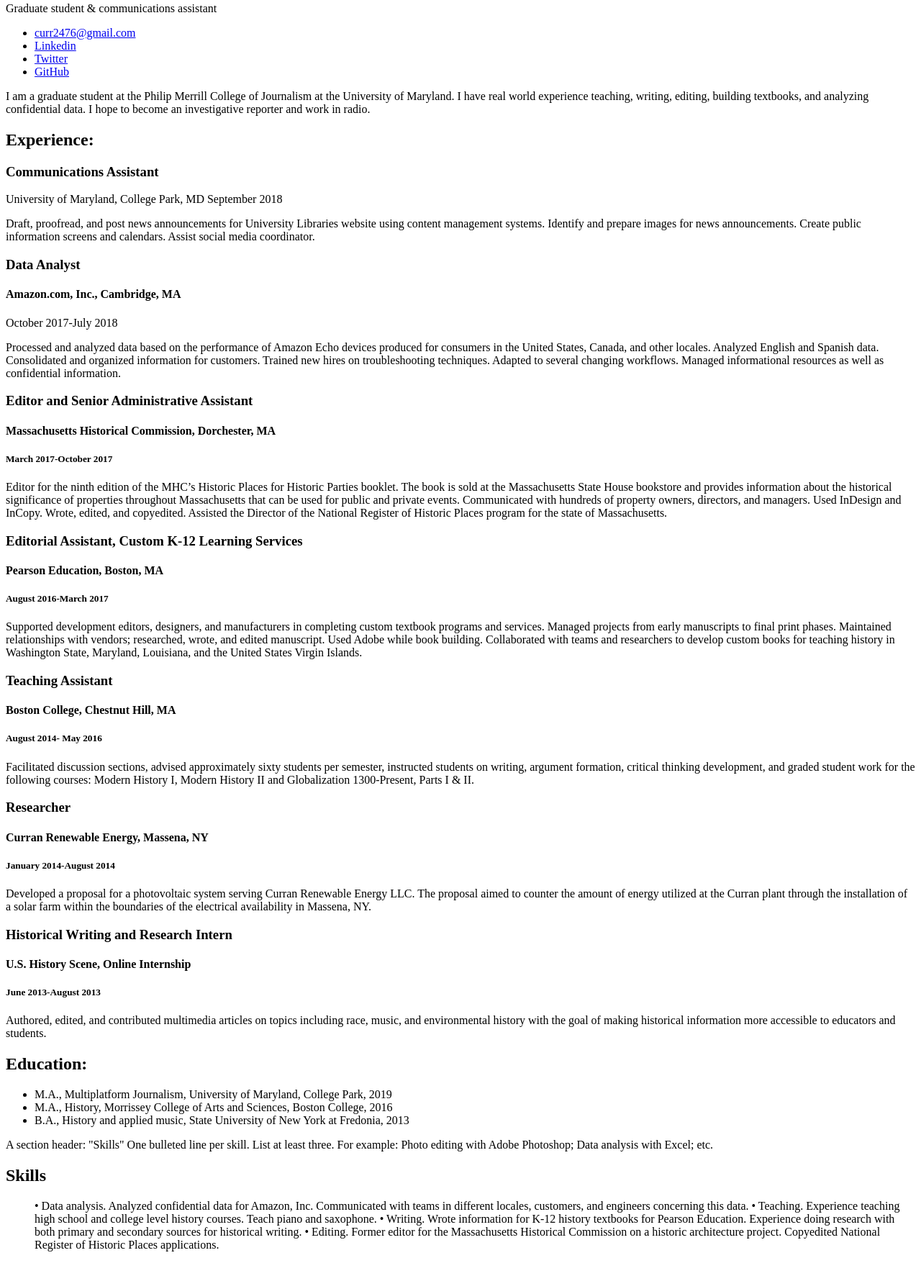
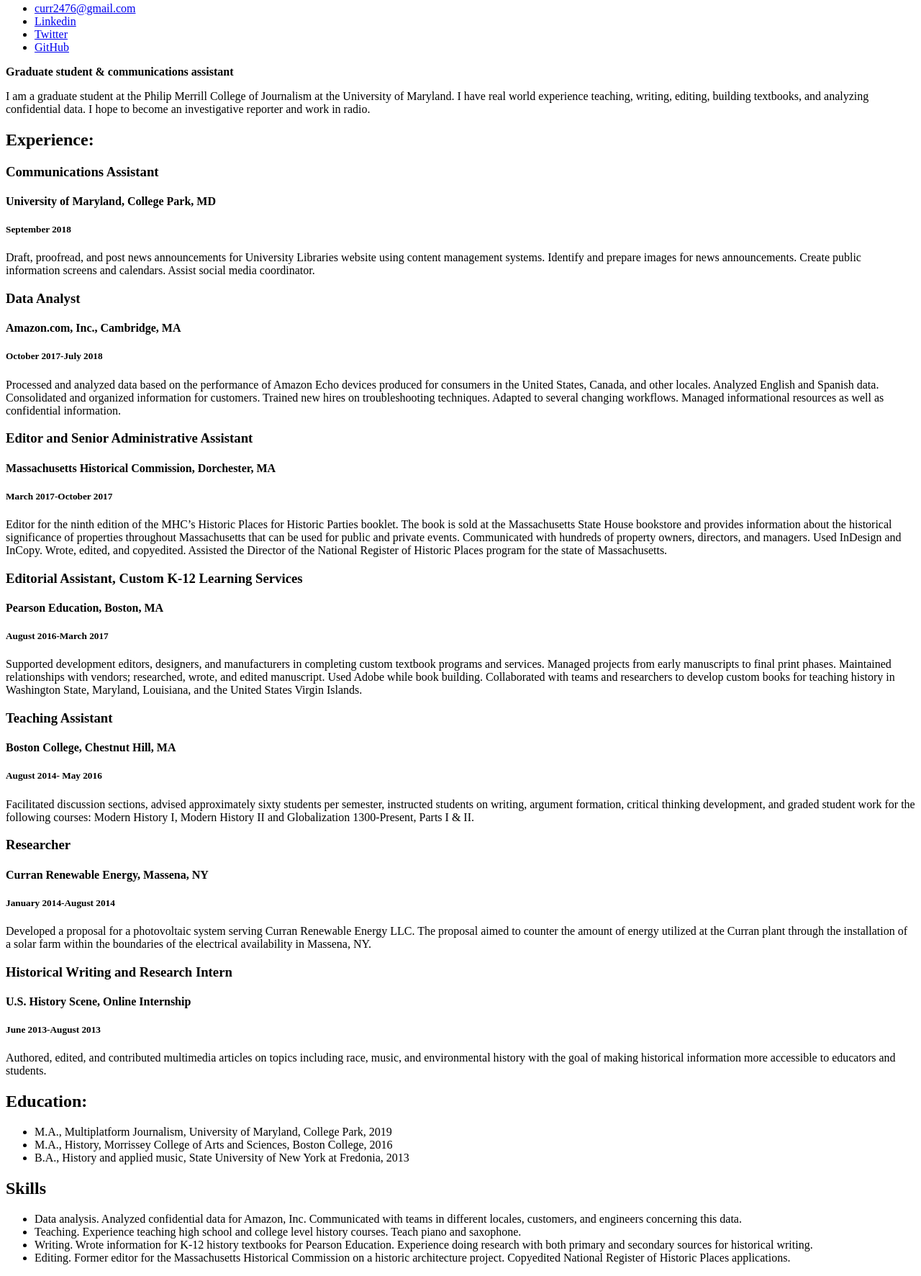
Before and after one commit to cdcurran/Colleen-Curran-Jour652, a plain HTML site: page resume/index.html in a window 1280 px wide. Shown: the part 737-2510 px from the top of the page at 72% size. Drawn offline with Linux system fonts and the light colour scheme.

Commit message:
resume changes

```diff
--- a/resume/index.html
+++ b/resume/index.html
@@ -4,7 +4,7 @@
 
 
 <head>
-<title>Colleen Curran Resume</title>
+<title>Colleen Curran's Resume</title>
 </head>
 
 
@@ -12,8 +12,8 @@
   <!--I MADE THIS MYSELF! -->
   <h1>Colleen Curran</h1>
   <img src="my-picture.jpg" alt="Colleen's Photo" wodth="300px">
-  <p>Graduate student & communications assistant</p>
 
+<!--Contact details -->
   <ul>
   <li><a href=mailto:"Curr2476@gmail.com">curr2476@gmail.com</a></li>
   <li><a href="https://www.linkedin.com/in/colleen-curran-8914b7122/">Linkedin</a></li>
@@ -21,27 +21,33 @@
   <li><a href="https://github.com/cdcurran">GitHub</a></li>
 </ul>
 
+<!-- Title and mission statement -->
+<strong>Graduate student & communications assistant</strong>
   <p>I am a graduate student at the Philip Merrill College of Journalism at the University of Maryland. I have real world experience teaching, writing, editing, building textbooks, and analyzing confidential data. I hope to become an investigative reporter and work in radio.</p>
 
+<!-- Experience section -->
   <h2>Experience:</h2>
+
+  <!-- First job -->
   <h3>Communications Assistant</h3>
 
-  University of Maryland, College Park, MD
+  <h4>University of Maryland, College Park, MD</h4>
 
-  September 2018
+  <h5>September 2018</h5>
 
   <p>Draft, proofread, and post news announcements for University Libraries website using content management systems. Identify and prepare images for news announcements. Create public information screens and calendars. Assist social media coordinator.</p>
 
+<!-- Second job -->
   <h3>Data Analyst</h3>
 
   <h4>Amazon.com, Inc., Cambridge, MA</h4>
 
-  October 2017-July 2018
+  <h5>October 2017-July 2018</h5>
 
   <p>Processed and analyzed data based on the performance of Amazon Echo devices produced for consumers in the United States, Canada, and other locales. Analyzed English and Spanish data. Consolidated and organized information for customers. Trained new hires on troubleshooting techniques. Adapted to several changing workflows. Managed informational resources as well as confidential information.</p>
 
 
-
+<!-- Third job -->
   <h3>Editor and Senior Administrative Assistant</h3>
 
   <h4>Massachusetts Historical Commission, Dorchester, MA</h4>
@@ -51,7 +57,7 @@
   <p>Editor for the ninth edition of the MHC’s Historic Places for Historic Parties booklet. The book is sold at the Massachusetts State House bookstore and provides information about the historical significance of properties throughout Massachusetts that can be used for public and private events. Communicated with hundreds of property owners, directors, and managers. Used InDesign and InCopy. Wrote, edited, and copyedited. Assisted the Director of the National Register of Historic Places program for the state of Massachusetts.</p>
 
 
-
+<!-- Fourth job -->
   <h3>Editorial Assistant, Custom K-12 Learning Services</h3>
 
   <h4>Pearson Education, Boston, MA</h4>
@@ -61,7 +67,7 @@
   <p>Supported development editors, designers, and manufacturers in completing custom textbook programs and services. Managed projects from early manuscripts to final print phases. Maintained relationships with vendors; researched, wrote, and edited manuscript. Used Adobe while book building. Collaborated with teams and researchers to develop custom books for teaching history in Washington State, Maryland, Louisiana, and the United States Virgin Islands.</p>
 
 
-
+<!-- Fifth job -->
   <h3>Teaching Assistant</h3>
 
   <h4>Boston College, Chestnut Hill, MA</h4>
@@ -72,7 +78,7 @@
 
 
 
-
+<!-- Sixth job -->
   <h3>Researcher</h3>
 
   <h4>Curran Renewable Energy, Massena, NY</h4>
@@ -83,7 +89,7 @@
 
 
 
-
+<!-- Seventh job -->
   <h3>Historical Writing and Research Intern</h3>
 
   <h4>U.S. History Scene, Online Internship</h4>
@@ -93,7 +99,7 @@
   <p>Authored, edited, and contributed multimedia articles on topics including race, music, and environmental history with the goal of making historical information more accessible to educators and students.</p>
 
 
-
+<!-- Edu Section -->
   <h2>Education:</h2>
   <ul>
   <li>M.A., Multiplatform Journalism, University of Maryland, College Park, 2019</li>
@@ -101,27 +107,20 @@
   <li>B.A., History and applied music, State University of New York at Fredonia, 2013</li>
 </ul>
 
-  A section header: "Skills"
-  One bulleted line per skill. List at least three. For example: Photo editing with Adobe Photoshop; Data analysis with Excel; etc.
+<!-- Skills Section -->
 
   <h2>Skills</h2>
   <ul>
-  •	Data analysis. Analyzed confidential data for Amazon, Inc. Communicated with teams in different locales, customers, and engineers concerning this data.
-  •	Teaching. Experience teaching high school and college level history courses. Teach piano and saxophone.
-  •	Writing. Wrote information for K-12 history textbooks for Pearson Education. Experience doing research with both primary and secondary sources for historical writing.
-  •	Editing. Former editor for the Massachusetts Historical Commission on a historic architecture project. Copyedited National Register of Historic Places applications.
+  <li>Data analysis. Analyzed confidential data for Amazon, Inc. Communicated with teams in different locales, customers, and engineers concerning this data.</li>
+
+  <li>Teaching. Experience teaching high school and college level history courses. Teach piano and saxophone.</li>
+
+  <li>Writing. Wrote information for K-12 history textbooks for Pearson Education. Experience doing research with both primary and secondary sources for historical writing.</li>
+
+  <li>Editing. Former editor for the Massachusetts Historical Commission on a historic architecture project. Copyedited National Register of Historic Places applications.</li>
 </ul>
 
 
 
-
-
-
 </body>
-
-
-
-
-
-
 </html>
```
Also changed, not shown: 2 other files.
